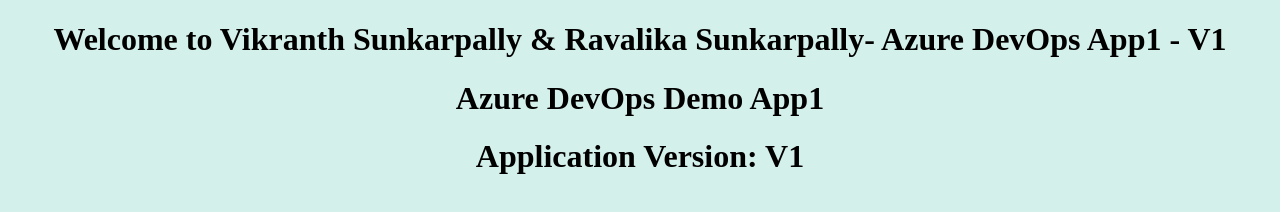
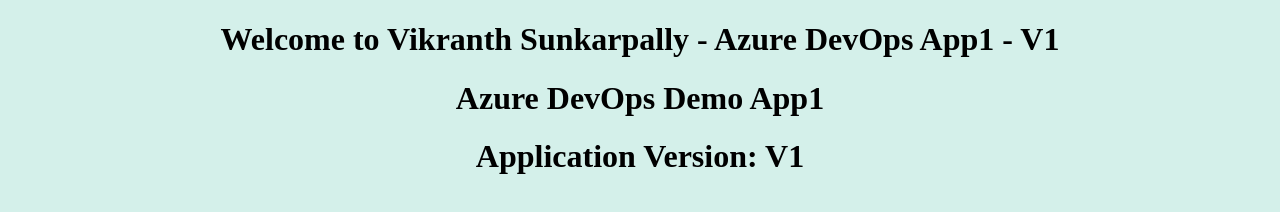
Before and after one commit to Tect-Arct/AKSDEMO, a plain HTML site: page index.html in a window 1280 px wide. Drawn offline with Linux system fonts and the light colour scheme.

Commit message:
Update index.html

```diff
--- a/index.html
+++ b/index.html
@@ -8,7 +8,7 @@
 </style>
 </head>
 <body style="background-color:rgb(212, 240, 234);">
-      <h1>Welcome to Vikranth Sunkarpally & Ravalika Sunkarpally- Azure DevOps App1 - V1</h1>
+      <h1>Welcome to Vikranth Sunkarpally - Azure DevOps App1 - V1</h1>
       <h1>Azure DevOps Demo App1</h1>
       <h1>Application Version: V1</h1>
    </body>
```
